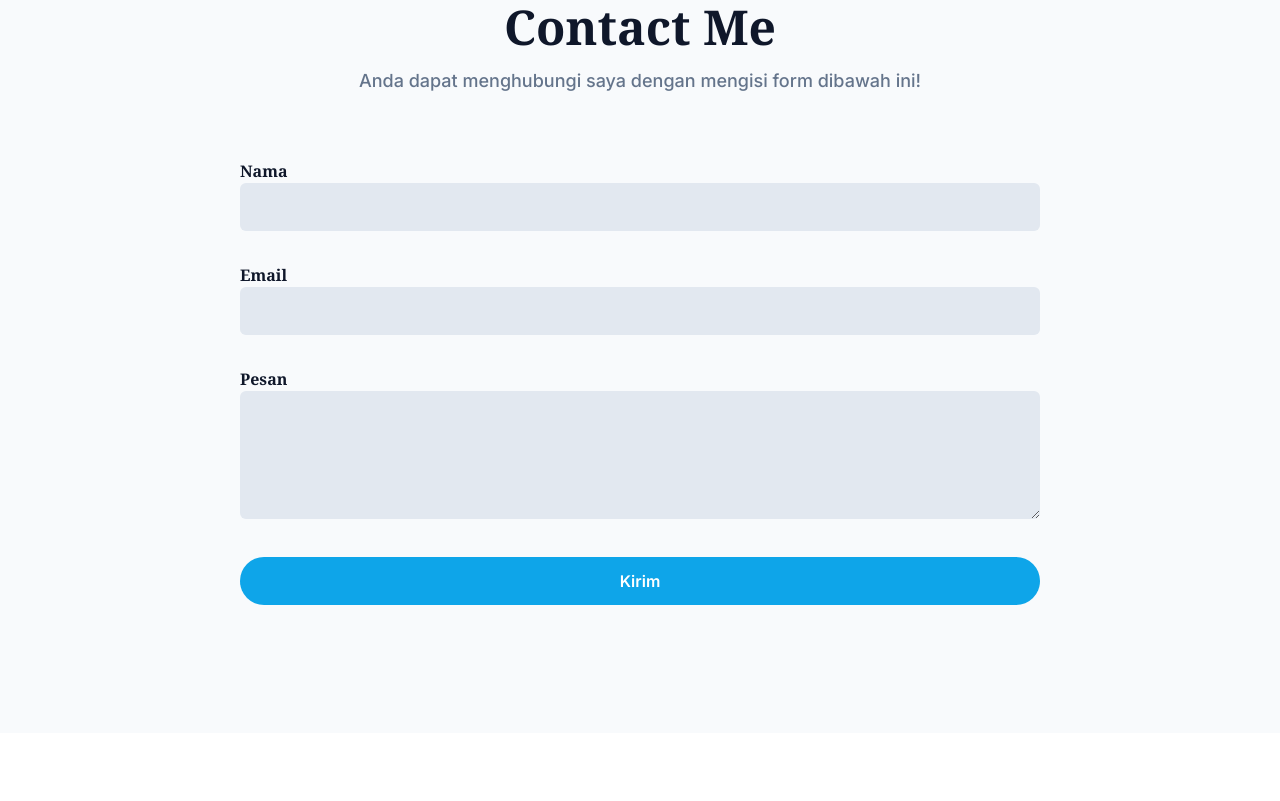
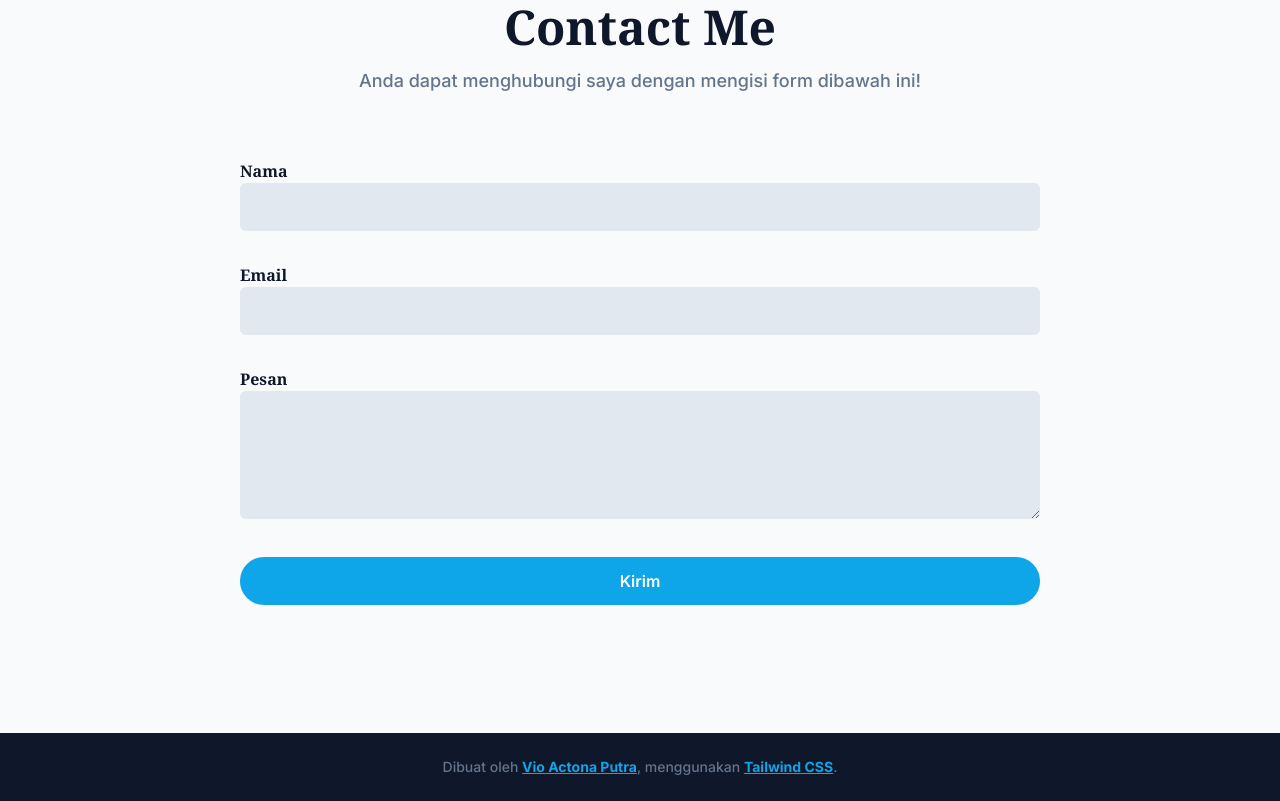
Before and after one commit to actona110/profilBiodata-Vio_Actona_Putra, a website: page index.html in a window 1280 px wide. Shown: the part 2464-3265 px from the top of the page. Before the commit the page ends 3197 px from the top, so only its background shows below. Drawn offline with Linux system fonts and the light colour scheme.

Commit message:
Release Footer

```diff
--- a/index.html
+++ b/index.html
@@ -489,5 +489,29 @@
       </div>
     </section>
     <!-- Contact Section End -->
+
+    <!-- Footer Start -->
+    <footer class="bg-dark pt-6 pb-6">
+      <div class="container">
+        <div class="w-full border-slate-700">
+          <p class="font-medium text-xs text-slate-500 text-center md:text-sm">
+            Dibuat oleh
+            <a
+              href="https://instagram.com/act_putraa"
+              target="_blank"
+              class="font-bold text-primary underline hover:text-blue-800"
+              >Vio Actona Putra</a
+            >, menggunakan
+            <a
+              href="https://tailwindcss.com"
+              target="_blank"
+              class="font-bold text-sky-500 underline hover:text-blue-800"
+              >Tailwind CSS</a
+            >.
+          </p>
+        </div>
+      </div>
+    </footer>
+    <!-- Footer End -->
   </body>
 </html>
```
Also changed, not shown: src/style.css.
